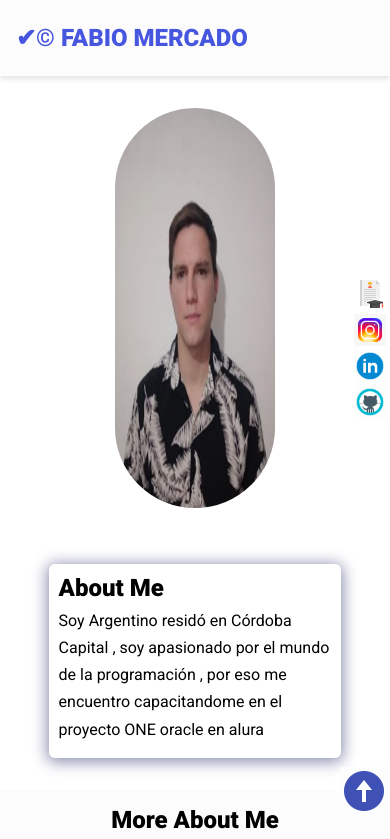
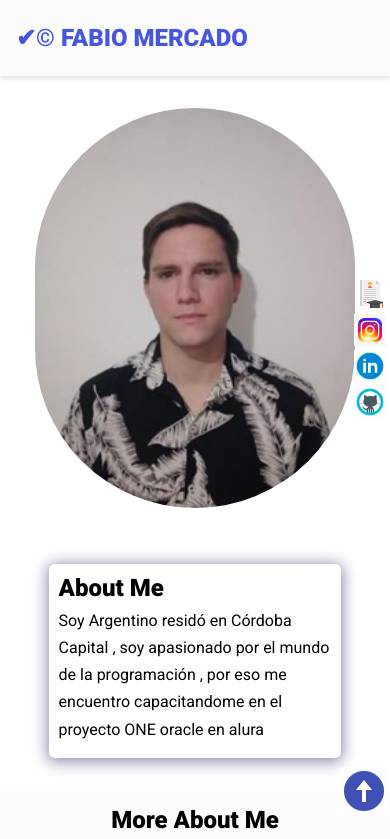
Before and after one commit to 112907-MercadoFabio/Portafolio_Web, a plain HTML site: page index.html in a window 390 px wide. Shown: the top 839 px of the page. Drawn offline with nearby package versions, Linux system fonts and the light colour scheme; files that its build step writes are made by us from their sources.

Commit message:
Update and rename assets/css/responsive.css to activos/CSS/responsive.css
Arreglando imagen

```diff
--- a/assets/css/responsive.css
+++ b/activos/CSS/responsive.css
@@ -69,7 +69,7 @@
     }
     .hero img {
         height: 25rem;
-        width: 10rem;
+        width: 20rem;
         border-radius: 20rem;
     }
     .bio {
```
